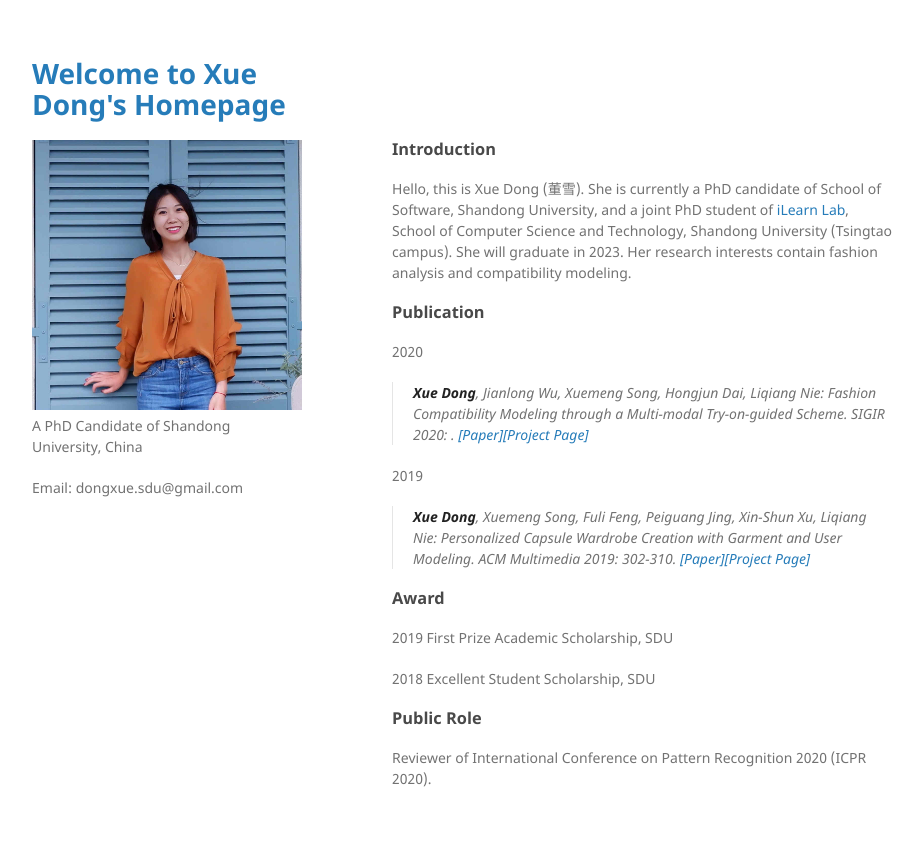
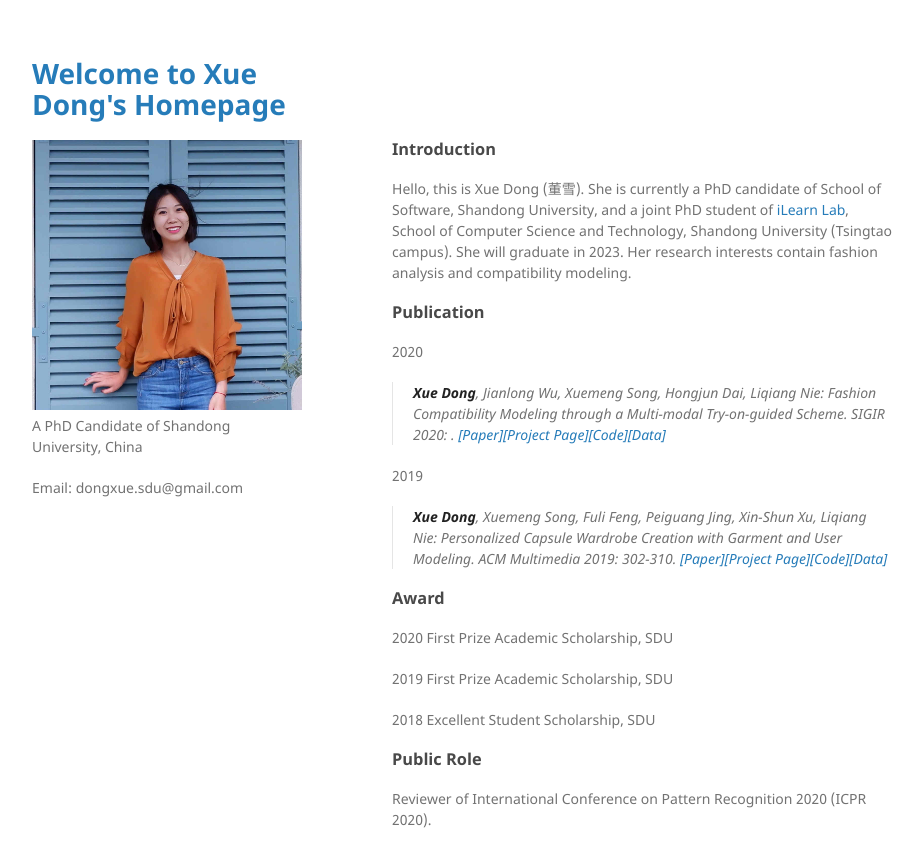
Before and after one commit to hello-dx/hello-dx.github.io, a Jekyll site: the page built from index.md, in a window 1280 px wide. Shown: the top 867 px of the page, without its empty margins (178-1101 px from the left). Built offline with Jekyll 4.4.1, drawn with Linux system fonts in a browser that asks for light colours.

Commit message:
Update index.md

```diff
--- a/index.md
+++ b/index.md
@@ -14,13 +14,15 @@ Hello, this is Xue Dong (董雪). She is currently a PhD candidate of School of
 
 2020
 
->**Xue Dong**, Jianlong Wu, Xuemeng Song, Hongjun Dai, Liqiang Nie: Fashion Compatibility Modeling through a Multi-modal Try-on-guided Scheme. SIGIR 2020: . [[Paper]](./assets/paper/FashionCompatibilityModelingthroughaMulti-modalTry-on-guidedScheme.pdf)[[Project Page]](https://dxresearch.wixsite.com/tryon-cm)
+>**Xue Dong**, Jianlong Wu, Xuemeng Song, Hongjun Dai, Liqiang Nie: Fashion Compatibility Modeling through a Multi-modal Try-on-guided Scheme. SIGIR 2020: . [[Paper]](./assets/paper/FashionCompatibilityModelingthroughaMulti-modalTry-on-guidedScheme.pdf)[[Project Page]](https://dxresearch.wixsite.com/tryon-cm)[[Code]](https://drive.google.com/open?id=1nL4CuyEvafEx8hbpGVj0v81C1fETZjR0)[[Data]](https://drive.google.com/open?id=1-0wG_NXEEWMFe1JqOG2nGx3uQJDiVInS)
 
 2019
 
->**Xue Dong**, Xuemeng Song, Fuli Feng, Peiguang Jing, Xin-Shun Xu, Liqiang Nie: Personalized Capsule Wardrobe Creation with Garment and User Modeling. ACM Multimedia 2019: 302-310. [[Paper]](./assets/paper/PersonalizedCapsuleWardrobeCreationwithGarmentandUserModeling.pdf)[[Project Page]](https://dxresearch.wixsite.com/pcw-dc)
+>**Xue Dong**, Xuemeng Song, Fuli Feng, Peiguang Jing, Xin-Shun Xu, Liqiang Nie: Personalized Capsule Wardrobe Creation with Garment and User Modeling. ACM Multimedia 2019: 302-310. [[Paper]](./assets/paper/PersonalizedCapsuleWardrobeCreationwithGarmentandUserModeling.pdf)[[Project Page]](https://dxresearch.wixsite.com/pcw-dc)[[Code]](https://drive.google.com/open?id=133rsjW8QoDJKw75zJ5US0od488DXq4y_)[[Data]](https://drive.google.com/open?id=1EKeI7elZVGdtAX8bLbYjG-W55-9IA2rN)
 
 ### Award
+
+2020 First Prize Academic Scholarship, SDU
 
 2019 First Prize Academic Scholarship, SDU
 
```
